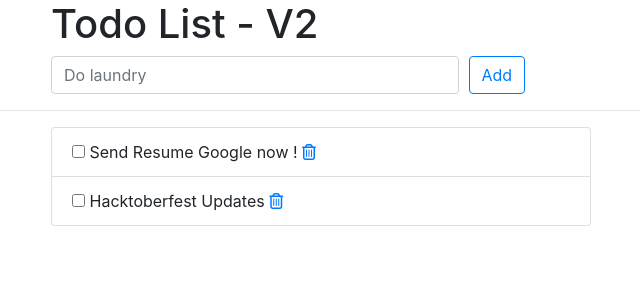
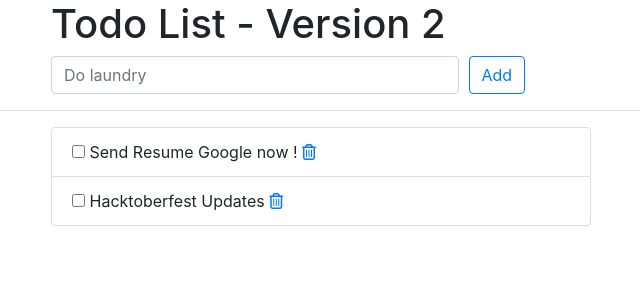
Before and after one commit to YashPimple/django-todo-cicd, a Django app: page /todos/ in a window 1280 px wide. Shown: the top 300 px of the page, without its empty margins (224-864 px from the left). Run offline with Django 3.2, Linux system fonts and the light colour scheme; data comes from the database, SQL or seed files in the repository; some libraries are stand-ins or nearby versions.

Commit message:
Update index.html

```diff
--- a/todos/templates/todos/index.html
+++ b/todos/templates/todos/index.html
@@ -12,7 +12,7 @@
     <div class="offset-md-2 col-lg-9">
       <div class="page-header">
         <h1>
-          Todo List - V2
+          Todo List - Version 2
         </h1>
       </div>
     </div>
```
